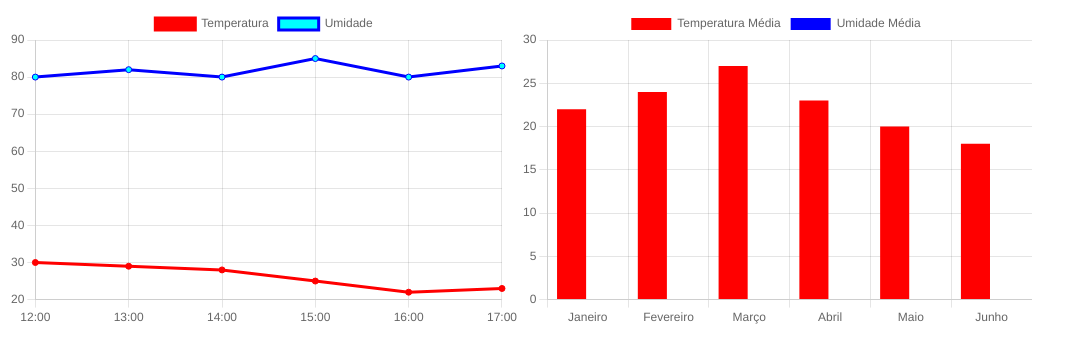
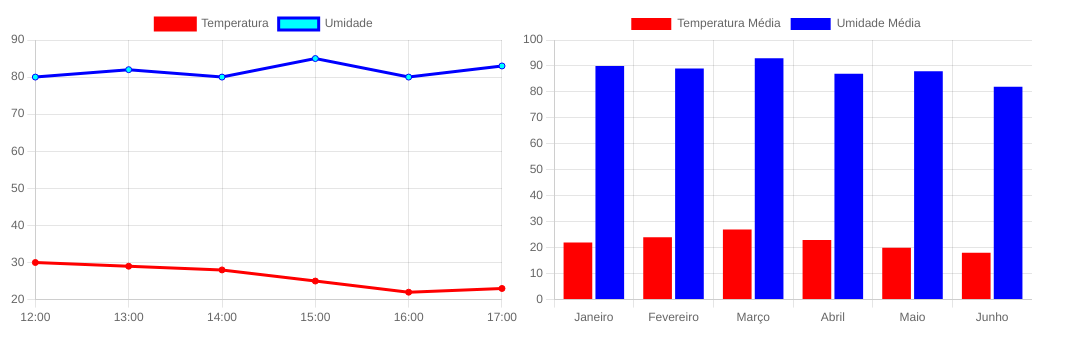
Before and after one commit to ErickYuta/Atividade-ChartJS, a plain HTML site: page index.html in a window 1280 px wide. Shown: the whole page, without its empty margins (0-1084 px from the left). Drawn offline with nearby package versions, Linux system fonts and the light colour scheme.

Commit message:
Finalizando a atividade de ChartJS

```diff
--- a/index.html
+++ b/index.html
@@ -66,6 +66,7 @@
             label: 'Umidade Média',
             backgroundColor: 'rgb(0,0,255)',
             borderColor: 'rgb(0,0,255)',
+            data: [90, 89,93,87,88,82],
         }
         ]
     };
```
